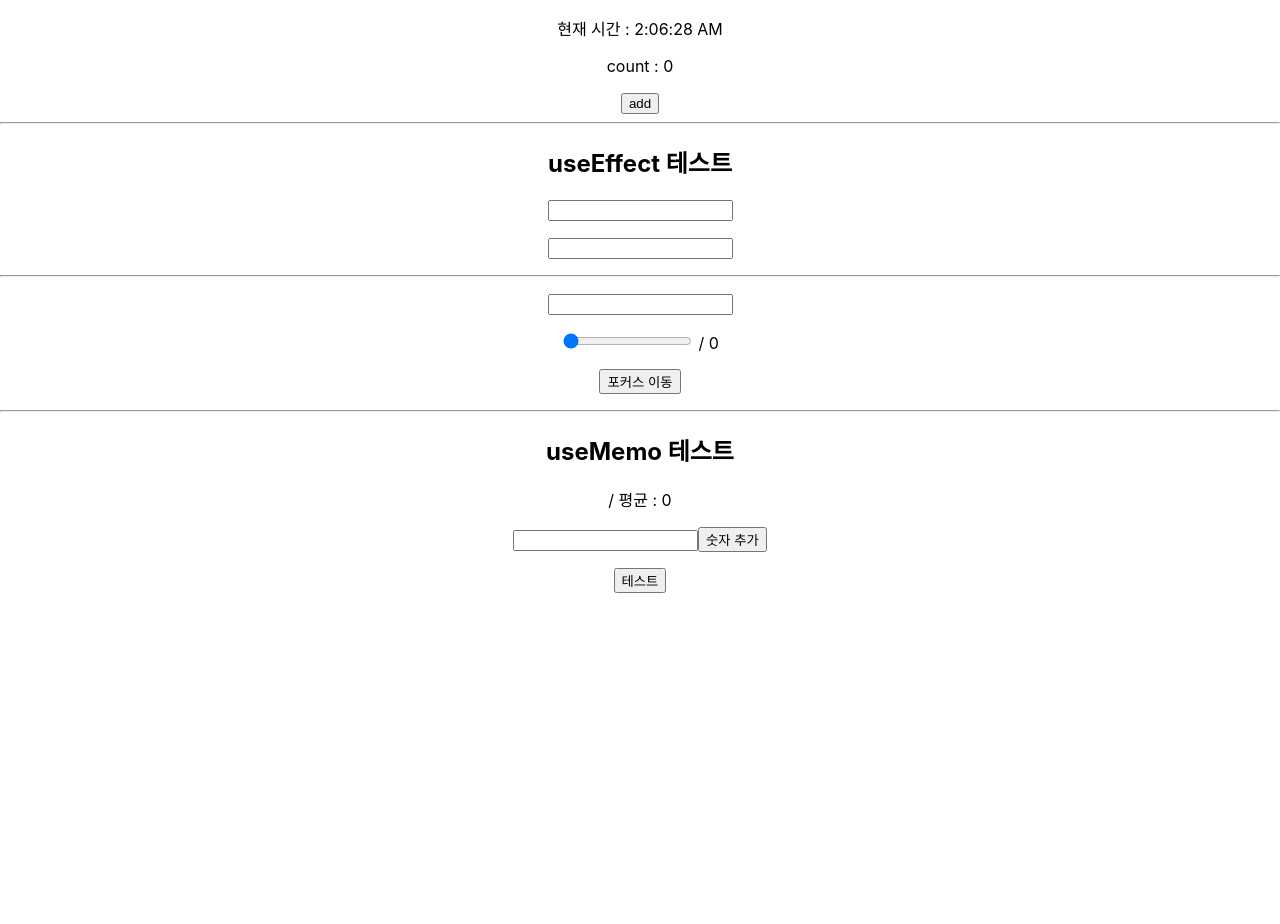
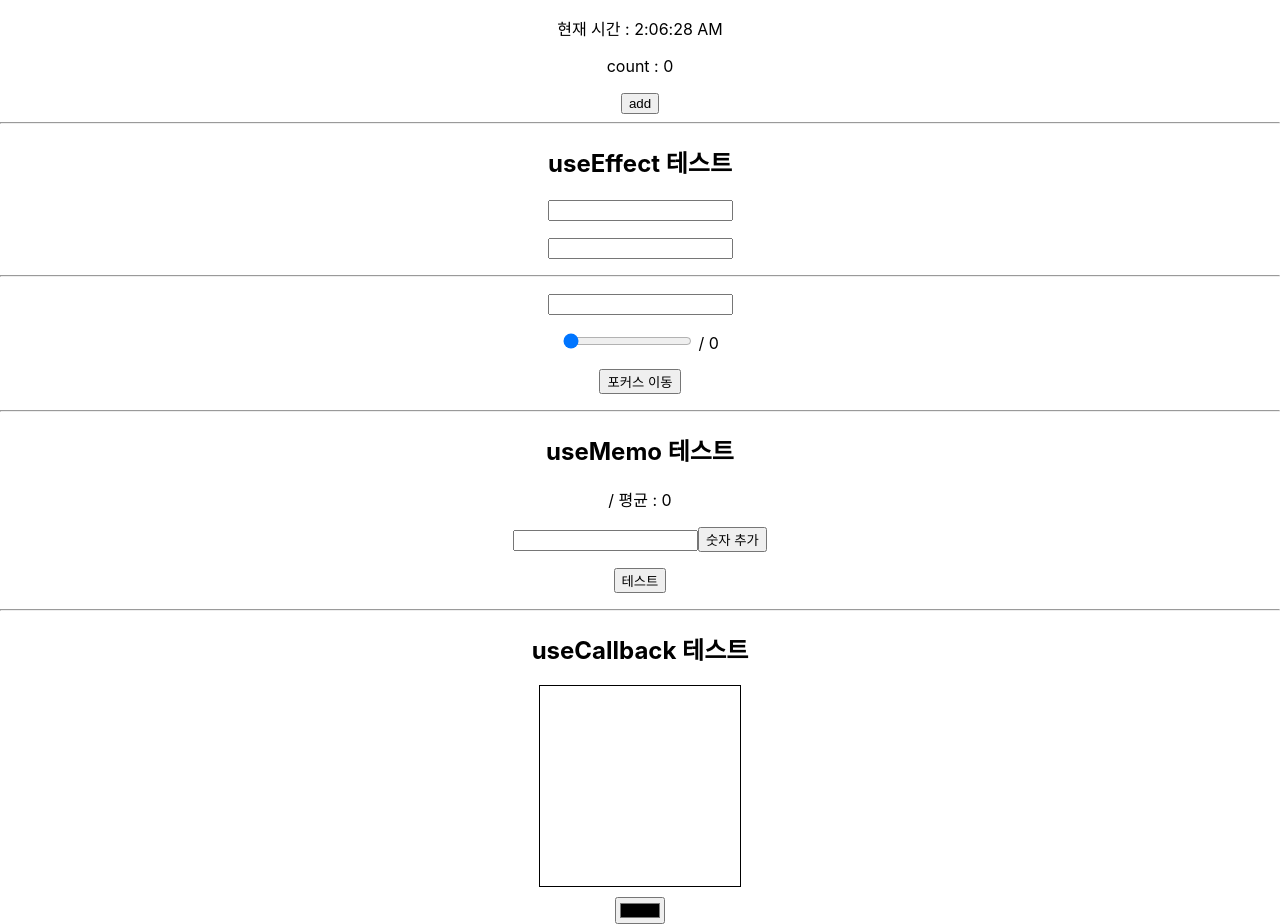
Before and after one commit to nam2626/2024_KH_08_React, a React (Create React App) app in the folder hook-ex/: page / in a window 1280 px wide. Before the commit the page ends 800 px from the top, so only its background shows below. Built offline with nearby package versions, Linux system fonts and the light colour scheme; the HTML template or start-up script is replaced by a standard one.

Commit message:
Callback 앞단

```diff
--- a/hook-ex/src/App.js
+++ b/hook-ex/src/App.js
@@ -4,6 +4,7 @@ import EffectEx from './components/EffectEx';
 import LoginForm from './components/LoginForm';
 import RefEx from './components/RefEx';
 import MemoEx from './components/MemoEx';
+import Callback from './components/Callback';
 
 function App() {
   return (
@@ -15,6 +16,8 @@ function App() {
       <RefEx/>
       <hr/>
       <MemoEx/>
+      <hr/>
+      <Callback/>
     </div>
   );
 }
--- /dev/null
+++ b/hook-ex/src/components/Callback.js
@@ -0,0 +1,9 @@
+export default () => {
+    return (
+        <div>
+            <h2>useCallback 테스트</h2>
+            <div style={{width: '200px', height: '200px', border: '1px solid black', margin: '10px auto'}}></div>
+            <input type="color" />
+        </div>
+    );
+}
```
